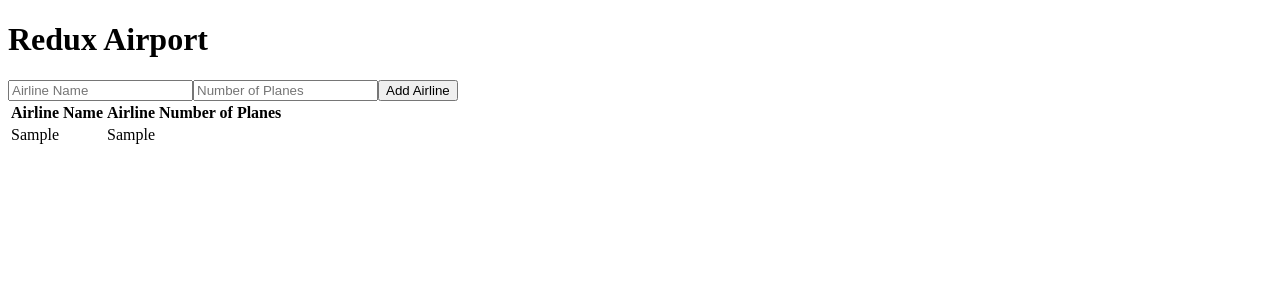
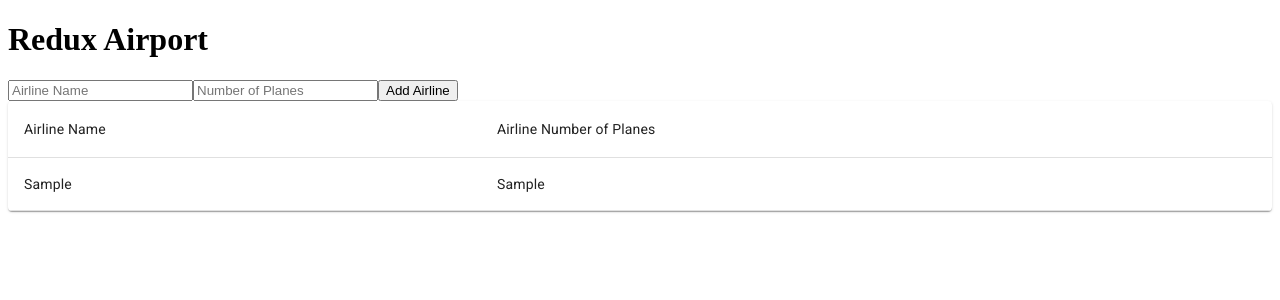
Before and after one commit to kevinanderson7/redux-airport, a React (Create React App) app: page / in a window 1280 px wide. Both pictures are taken after typing "Sample", "Sample" into the empty fields and a click on the button "Add Airline". Shown: the top 300 px of the page. Built offline with nearby package versions, Linux system fonts and the light colour scheme.

Commit message:
adding material ui table

```diff
--- a/package.json
+++ b/package.json
@@ -3,6 +3,8 @@
   "version": "0.1.0",
   "private": true,
   "dependencies": {
+    "@material-ui/core": "^4.11.0",
+    "fontsource-roboto": "^2.2.3",
     "react": "^16.13.1",
     "react-dom": "^16.13.1",
     "react-redux": "^7.2.0",
--- a/src/components/AirlineTable/AirlineTable.js
+++ b/src/components/AirlineTable/AirlineTable.js
@@ -1,28 +1,38 @@
 import React, { Component } from 'react';
 import { connect } from 'react-redux';
-//
+import Table from '@material-ui/core/Table';
+import TableBody from '@material-ui/core/TableBody';
+import TableCell from '@material-ui/core/TableCell';
+import TableContainer from '@material-ui/core/TableContainer';
+import TableHead from '@material-ui/core/TableHead';
+import TableRow from '@material-ui/core/TableRow';
+import Paper from '@material-ui/core/Paper';
 
 class AirlineTable extends Component {
   render() {
     console.log('Table', this.props.reduxState);
     return (
-      <table>
-        <tbody>
-          <tr>
-            <th>Airline Name</th>
-            <th>Airline Number of Planes</th>
-          </tr>
+      <TableContainer component={Paper}>
+        <Table>
+          <TableHead>
+            <TableRow>
+              <TableCell>Airline Name</TableCell>
+              <TableCell>Airline Number of Planes</TableCell>
+            </TableRow>
+          </TableHead>
 
           {this.props.reduxState.airlineList.map((item, index) => {
             return (
-              <tr key={index}>
-                <td>{item.enteredAirline}</td>
-                <td>{item.enteredAirlineNumber}</td>
-              </tr>
+              <TableBody>
+                <TableRow key={index}>
+                  <TableCell>{item.enteredAirline}</TableCell>
+                  <TableCell>{item.enteredAirlineNumber}</TableCell>
+                </TableRow>
+              </TableBody>
             );
           })}
-        </tbody>
-      </table>
+        </Table>
+      </TableContainer>
     );
   }
 }
--- a/src/components/App/App.js
+++ b/src/components/App/App.js
@@ -2,6 +2,7 @@ import React, { Component } from 'react';
 import { connect } from 'react-redux';
 import AirlineForm from '../AirlineForm/AirlineForm';
 import AirlineTable from '../AirlineTable/AirlineTable';
+import 'fontsource-roboto';
 
 class App extends Component {
   render() {
```
Also changed, not shown: 1 other file (tests, documents, lock files or other folders).
